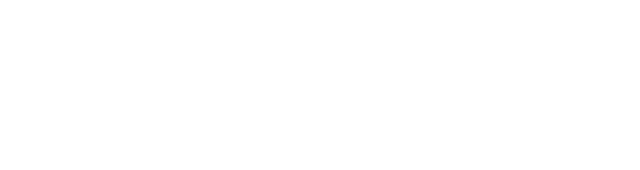
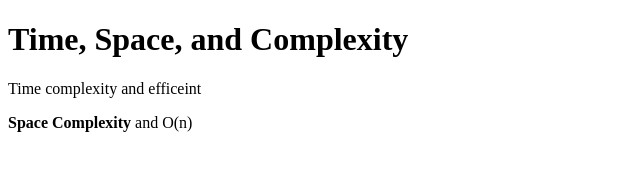
Before and after one commit to acciojob/time-and-space-complexity-ramusiripalli, a website: page main.html in a window 1280 px wide. Shown: the whole page, without its empty margins (0-640 px from the left). Drawn offline with Linux system fonts and the light colour scheme.

Commit message:
created a submission

```diff
--- a/main.html
+++ b/main.html
@@ -8,7 +8,10 @@
 
 <body>
 	<!-- the entire body must be written by student -->
-    <script type="text/javascript" src="./script.js">
+    <h1>Time, Space, and Complexity</h1>
+	<p>Time complexity and efficeint</p>
+	<p><b>Space Complexity</b> and O(n)</p>
+	<script type="text/javascript" src="./script.js">
 </script>
 
 </body>
```
